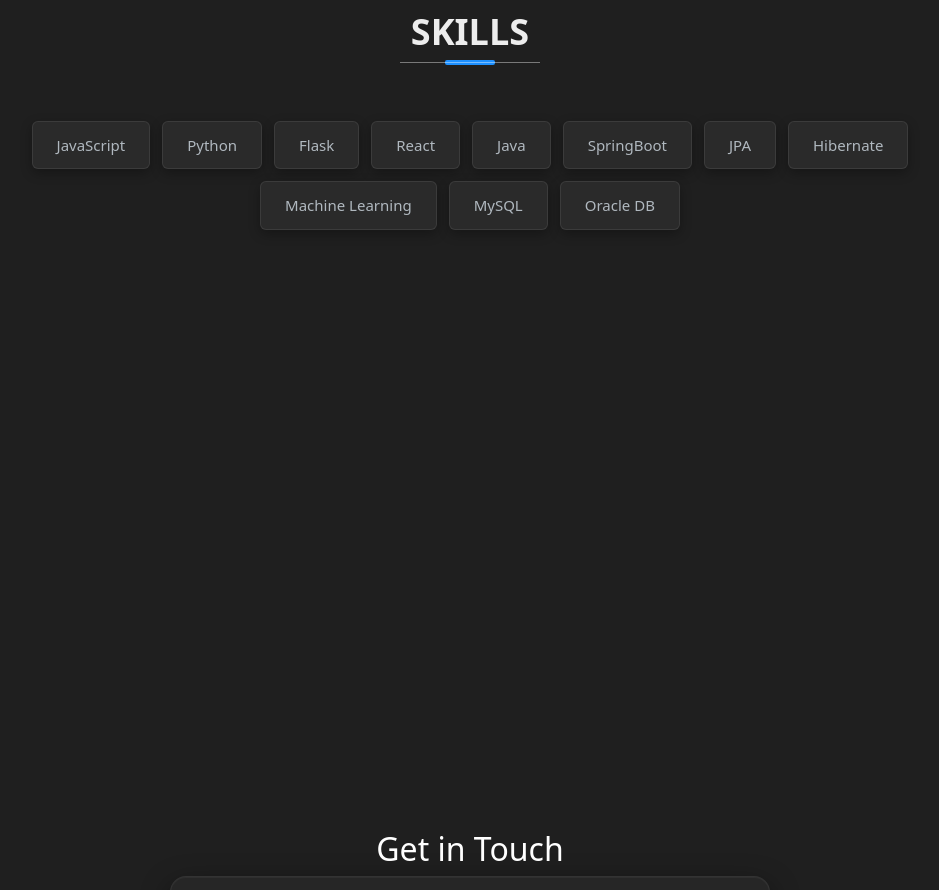
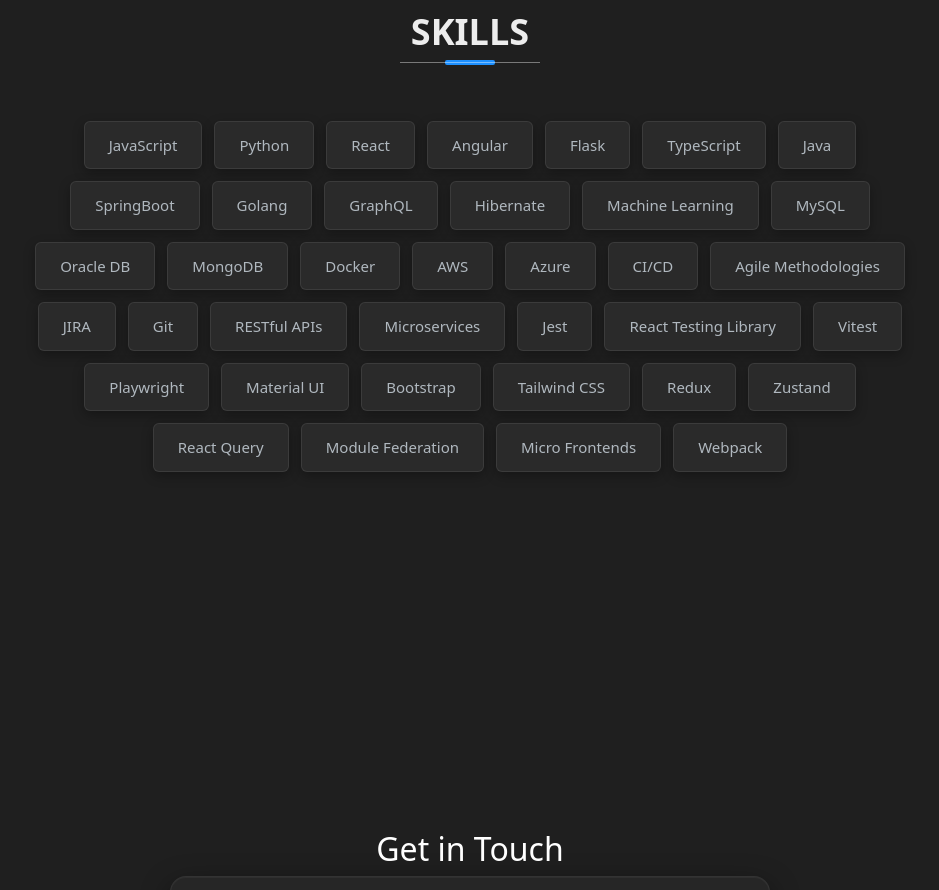
Before and after one commit to diveshdp/divesh-patlolla.github.io, a React (Vite) app: page / in a window 1280 px wide. Shown: the part 3080-3970 px from the top of the page, without its empty margins (170-1109 px from the left). Built offline with nearby package versions, Linux system fonts and the light colour scheme.

Commit message:
updated skills

```diff
--- a/src/components/skills/Skills.tsx
+++ b/src/components/skills/Skills.tsx
@@ -5,15 +5,41 @@
   const skills: string[] = [
     "JavaScript",
     "Python",
+    "React",
+    "Angular",
     "Flask",
-    "React",
+    "TypeScript",
     "Java",
     "SpringBoot",
-    "JPA",
+    "Golang",
+    "GraphQL",
     "Hibernate",
     "Machine Learning",
     "MySQL",
     "Oracle DB",
+    "MongoDB",
+    "Docker",
+    "AWS",
+    "Azure",
+    "CI/CD",
+    "Agile Methodologies",
+    "JIRA",
+    "Git",
+    "RESTful APIs",
+    "Microservices",
+    "Jest",
+    "React Testing Library",
+    "Vitest",
+    "Playwright",
+    "Material UI",
+    "Bootstrap",
+    "Tailwind CSS",
+    "Redux",
+    "Zustand",
+    "React Query",
+    "Module Federation",
+    "Micro Frontends",
+    "Webpack"
   ];
 
   return (
```
